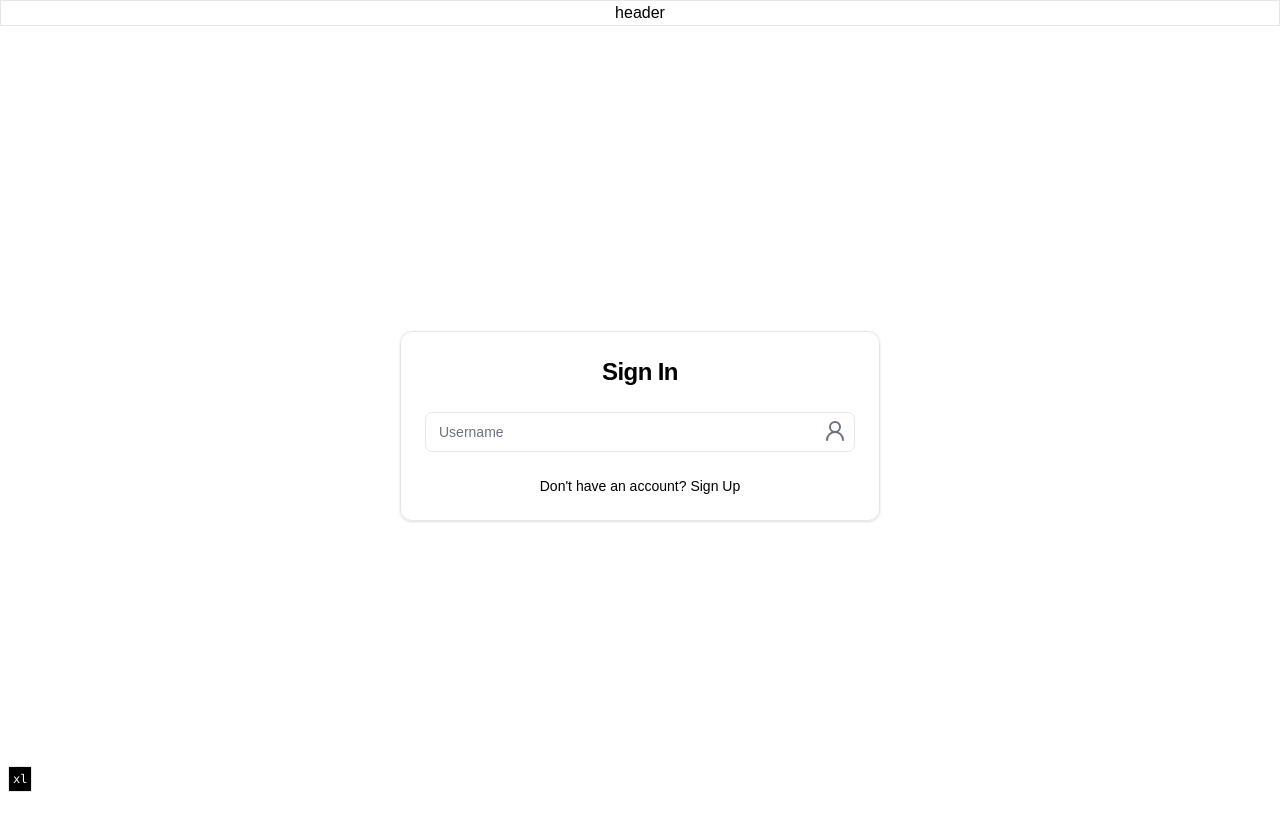
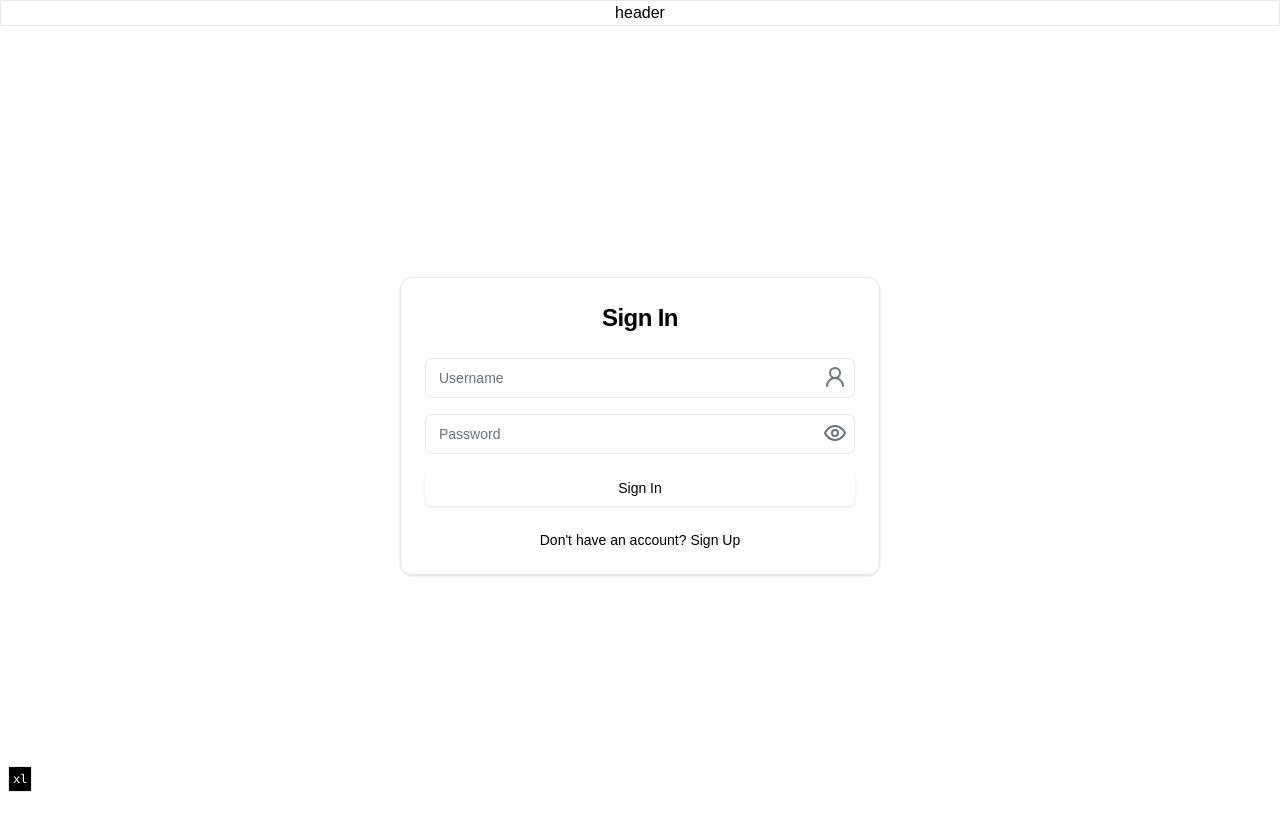
Before and after one commit to academy-react/luminous, a Next.js app: page /en/sign-in in a window 1280 px wide. Built offline with nearby package versions, Linux system fonts and the light colour scheme; a web font is replaced by a local one.

Commit message:
feat: password input

```diff
--- a/src/components/forms/sign-in-form.tsx
+++ b/src/components/forms/sign-in-form.tsx
@@ -14,11 +14,12 @@ import { cn } from "@/lib/utils";
 import { signInForm } from "@/dict/auth/auth.dict";
 
 import { Form, FormControl, FormField, FormItem } from "@/components/ui/form";
-import { AnimatedInput } from "@/components/ui/input";
+import { AnimatedInput, AnimatedPasswordInput } from "@/components/ui/input";
 
 import { type Locale } from "#/i18n.config";
 
 import { Button } from "../ui/button";
+import { PasswordInput } from "../ui/password-input";
 
 const SignInForm = ({ lang }: { lang: Locale }) => {
   const [isLoading, setIsLoading] = useState(false);
@@ -36,7 +37,7 @@ const SignInForm = ({ lang }: { lang: Locale }) => {
   return (
     <Form {...form}>
       <form
-        className=""
+        className="grid gap-4"
         onSubmit={(...args) => void form.handleSubmit(onSubmit)(...args)}
       >
         <FormField
@@ -55,13 +56,29 @@ const SignInForm = ({ lang }: { lang: Locale }) => {
             </FormItem>
           )}
         />
-        {/* <Button disabled={isLoading} dir="ltr">
+        <FormField
+          control={form.control}
+          name="password"
+          render={({ field }) => (
+            <FormItem>
+              <FormControl>
+                <AnimatedPasswordInput
+                  lang={lang}
+                  Icon={User2}
+                  label={signInForm.password[lang]}
+                  {...field}
+                />
+              </FormControl>
+            </FormItem>
+          )}
+        />
+        <Button disabled={isLoading} dir="ltr">
           {isLoading && (
             <Loader2 className="mr-2 h-4 w-4 animate-spin" aria-hidden="true" />
           )}
           {signInForm.button[lang]}
           <span className="sr-only">{signInForm.button[lang]}</span>
-        </Button> */}
+        </Button>
       </form>
     </Form>
   );
--- a/src/components/ui/input.tsx
+++ b/src/components/ui/input.tsx
@@ -1,6 +1,6 @@
 import * as React from "react";
 
-import { type LucideIcon } from "lucide-react";
+import { Eye, EyeOff, type LucideIcon } from "lucide-react";
 
 import { cn } from "@/lib/utils";
 
@@ -88,4 +88,69 @@ const AnimatedInput = React.forwardRef<HTMLInputElement, AnimatedInputProps>(
 );
 AnimatedInput.displayName = "AnimatedInput";
 
-export { Input, AnimatedInput };
+const AnimatedPasswordInput = React.forwardRef<
+  HTMLInputElement,
+  AnimatedInputProps
+>(({ lang, label, ...props }, ref) => {
+  const { error } = useFormField();
+  const [isFocused, setIsFocus] = React.useState(false);
+  const [showPassword, setShowPassword] = React.useState(false);
+
+  return (
+    <div className="h-10">
+      <div className="group relative h-full w-full min-w-[200px]">
+        <div
+          className={cn(
+            "absolute top-[42%] grid h-5 w-5 -translate-y-2/4 place-items-center",
+            lang === "en" ? "right-3" : "left-3",
+            isFocused
+              ? error
+                ? "text-red-500"
+                : "text-blue-500"
+              : "text-gray-500"
+          )}
+          onClick={() => setShowPassword((prev) => !prev)}
+        >
+          {showPassword ? (
+            <EyeOff aria-hidden="true" />
+          ) : (
+            <Eye aria-hidden="true" />
+          )}
+          <span className="sr-only">
+            {showPassword ? "Hide password" : "Show password"}
+          </span>
+        </div>
+        <Input
+          placeholder=" "
+          type={showPassword ? "text" : "password"}
+          className={cn(
+            "peer h-full w-full rounded-[7px] border border-gray-200 border-t-transparent bg-transparent px-3 py-2.5 !ps-9 font-sans text-sm font-normal text-gray-700 outline outline-0 transition-all placeholder-shown:border placeholder-shown:border-gray-200 disabled:border-0 disabled:bg-gray-50",
+            error
+              ? "focus:border-2 focus:border-red-500 focus:border-t-transparent focus:outline-0"
+              : "focus:border-2 focus:border-blue-500 focus:border-t-transparent focus:outline-0"
+          )}
+          {...props}
+          ref={ref}
+          onFocus={() => setIsFocus(true)}
+          onBlur={() => setIsFocus(false)}
+        />
+        <FormLabel
+          className={cn(
+            "pointer-events-none absolute -top-1.5 left-0 flex h-full w-full select-none text-[11px] font-normal leading-tight text-gray-400 transition-all before:pointer-events-none before:me-1 before:mt-[6.5px] before:box-border before:block before:h-1.5 before:w-2.5 before:border-s before:border-t before:border-gray-200 before:transition-all after:pointer-events-none after:ms-1 after:mt-[6.5px] after:box-border after:block after:h-1.5 after:w-2.5 after:grow after:border-e after:border-t after:border-gray-200 after:transition-all peer-placeholder-shown:text-sm peer-placeholder-shown:leading-[3.75] peer-placeholder-shown:text-gray-500 peer-placeholder-shown:before:border-transparent peer-placeholder-shown:after:border-transparent peer-focus:text-[11px] peer-focus:leading-tight  peer-focus:before:border-s-2 peer-focus:before:border-t-2 peer-focus:after:border-e-2 peer-focus:after:border-t-2 peer-disabled:text-transparent peer-disabled:before:border-transparent peer-disabled:after:border-transparent peer-disabled:peer-placeholder-shown:text-gray-500",
+            lang === "en"
+              ? "before:rounded-tl-md after:rounded-tr-md"
+              : "before:rounded-tr-md after:rounded-tl-md",
+            error
+              ? "peer-focus:text-red-500 peer-focus:before:border-red-500  peer-focus:after:border-red-500"
+              : "peer-focus:text-blue-500 peer-focus:before:border-blue-500  peer-focus:after:border-blue-500"
+          )}
+        >
+          {label}
+        </FormLabel>
+      </div>
+    </div>
+  );
+});
+AnimatedPasswordInput.displayName = "AnimatedPasswordInput";
+
+export { Input, AnimatedInput, AnimatedPasswordInput };
```
